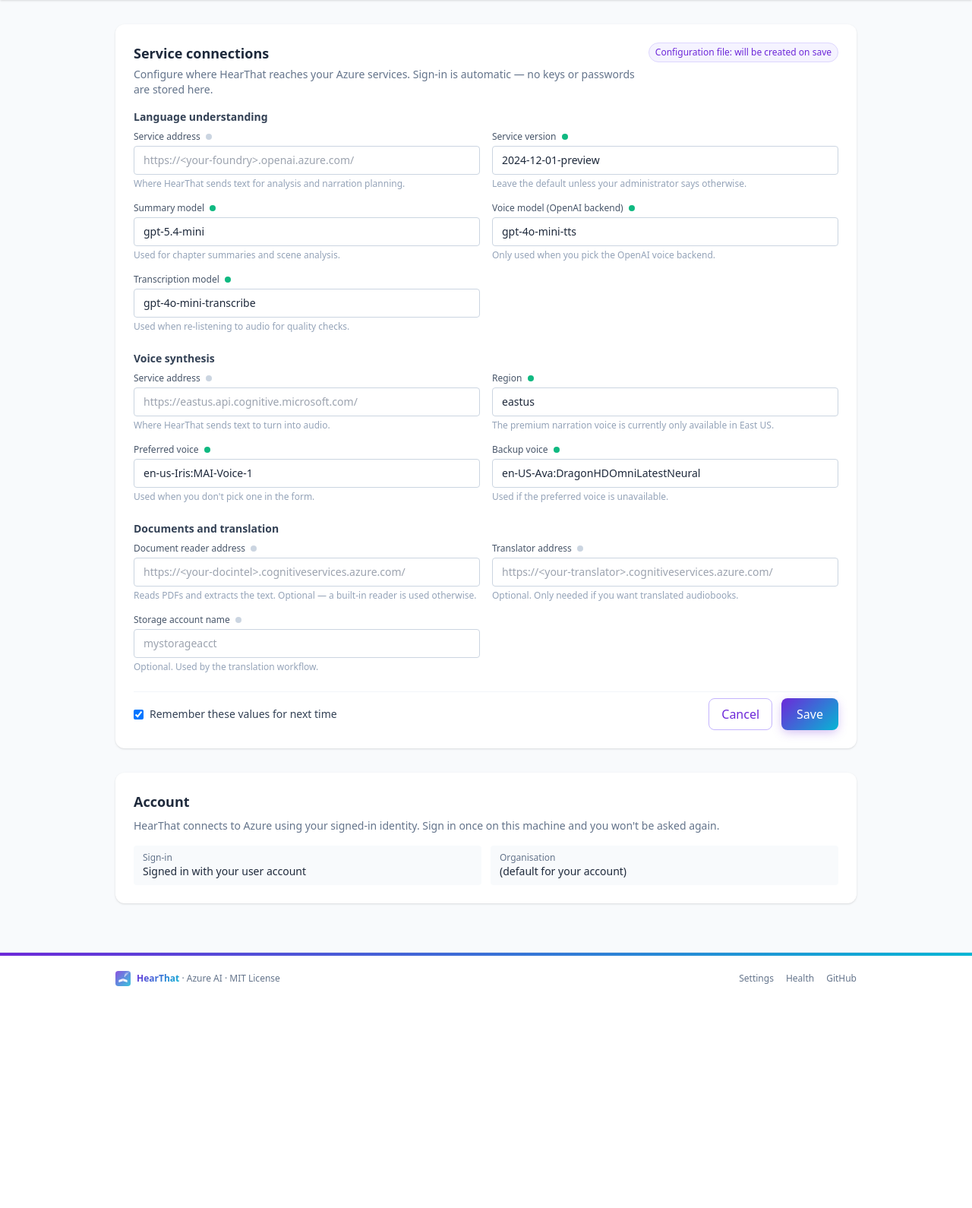
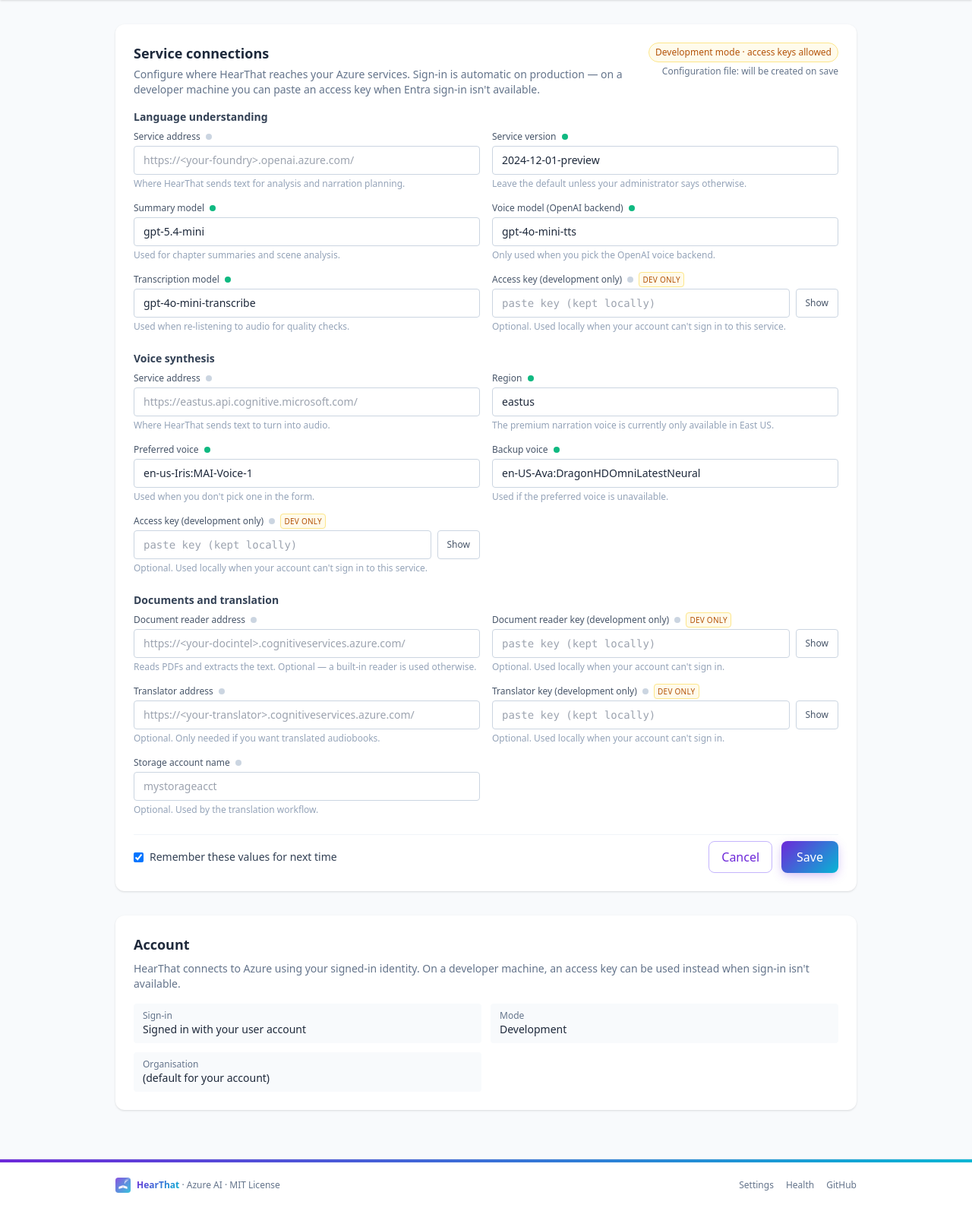
Before and after one commit to olivMertens/HearThat, a FastAPI app: page /settings in a window 1280 px wide. Shown: the part 92-1682 px from the top of the page at 76% size. Before the commit the page ends 1390 px from the top, so only its background shows below. Run offline with FastAPI, Linux system fonts and the light colour scheme; some libraries are stand-ins or nearby versions.

Commit message:
feat(ui): env-aware settings page with dev-only key fields

```diff
--- a/src/hearthat/ui/app.py
+++ b/src/hearthat/ui/app.py
@@ -128,30 +128,42 @@ _SETTINGS_GROUPS: list[dict[str, object]] = [
                 "Service address",
                 "https://<your-foundry>.openai.azure.com/",
                 "Where HearThat sends text for analysis and narration planning.",
+                False,
             ),
             (
                 "AZURE_OPENAI_API_VERSION",
                 "Service version",
                 "2024-12-01-preview",
                 "Leave the default unless your administrator says otherwise.",
+                False,
             ),
             (
                 "AZURE_OPENAI_DEPLOYMENT_SUMMARY",
                 "Summary model",
                 "gpt-5.4-mini",
                 "Used for chapter summaries and scene analysis.",
+                False,
             ),
             (
                 "AZURE_OPENAI_DEPLOYMENT_TTS",
                 "Voice model (OpenAI backend)",
                 "gpt-4o-mini-tts",
                 "Only used when you pick the OpenAI voice backend.",
+                False,
             ),
             (
                 "AZURE_OPENAI_DEPLOYMENT_TRANSCRIBE",
                 "Transcription model",
                 "gpt-4o-mini-transcribe",
                 "Used when re-listening to audio for quality checks.",
+                False,
+            ),
+            (
+                "AZURE_OPENAI_API_KEY",
+                "Access key (development only)",
+                "",
+                "Optional. Used locally when your account can't sign in to this service.",
+                True,
             ),
         ],
     },
@@ -163,24 +175,35 @@ _SETTINGS_GROUPS: list[dict[str, object]] = [
                 "Service address",
                 "https://eastus.api.cognitive.microsoft.com/",
                 "Where HearThat sends text to turn into audio.",
+                False,
             ),
             (
                 "AZURE_SPEECH_REGION",
                 "Region",
                 "eastus",
                 "The premium narration voice is currently only available in East US.",
+                False,
             ),
             (
                 "HEARTHAT_DEFAULT_VOICE",
                 "Preferred voice",
                 "en-us-Iris:MAI-Voice-1",
                 "Used when you don't pick one in the form.",
+                False,
             ),
             (
                 "HEARTHAT_FALLBACK_VOICE",
                 "Backup voice",
                 "en-US-Ava:DragonHDOmniLatestNeural",
                 "Used if the preferred voice is unavailable.",
+                False,
+            ),
+            (
+                "AZURE_SPEECH_API_KEY",
+                "Access key (development only)",
+                "",
+                "Optional. Used locally when your account can't sign in to this service.",
+                True,
             ),
         ],
     },
@@ -192,26 +215,51 @@ _SETTINGS_GROUPS: list[dict[str, object]] = [
                 "Document reader address",
                 "https://<your-docintel>.cognitiveservices.azure.com/",
                 "Reads PDFs and extracts the text. Optional — a built-in reader is used otherwise.",
+                False,
+            ),
+            (
+                "AZURE_DOCINTEL_API_KEY",
+                "Document reader key (development only)",
+                "",
+                "Optional. Used locally when your account can't sign in.",
+                True,
             ),
             (
                 "AZURE_TRANSLATOR_ENDPOINT",
                 "Translator address",
                 "https://<your-translator>.cognitiveservices.azure.com/",
                 "Optional. Only needed if you want translated audiobooks.",
+                False,
+            ),
+            (
+                "AZURE_TRANSLATOR_API_KEY",
+                "Translator key (development only)",
+                "",
+                "Optional. Used locally when your account can't sign in.",
+                True,
             ),
             (
                 "AZURE_STORAGE_ACCOUNT_NAME",
                 "Storage account name",
                 "mystorageacct",
                 "Optional. Used by the translation workflow.",
+                False,
             ),
         ],
     },
 ]
 
 
-def _editable_keys() -> list[str]:
-    return [name for g in _SETTINGS_GROUPS for (name, *_rest) in g["fields"]]  # type: ignore[misc]
+def _editable_keys(*, include_secret: bool) -> list[str]:
+    keys: list[str] = []
+    for g in _SETTINGS_GROUPS:
+        for entry in g["fields"]:  # type: ignore[index]
+            name = entry[0]
+            secret = entry[4] if len(entry) > 4 else False
+            if secret and not include_secret:
+                continue
+            keys.append(name)
+    return keys
 
 
 def _build_groups(settings: Settings) -> list[dict[str, object]]:
@@ -219,7 +267,12 @@ def _build_groups(settings: Settings) -> list[dict[str, object]]:
     out: list[dict[str, object]] = []
     for group in _SETTINGS_GROUPS:
         fields = []
-        for name, label, placeholder, hint in group["fields"]:  # type: ignore[misc]
+        for entry in group["fields"]:  # type: ignore[index]
+            name, label, placeholder, hint = entry[0], entry[1], entry[2], entry[3]
+            secret = entry[4] if len(entry) > 4 else False
+            if secret and not settings.is_dev:
+                # Hide all key fields in production.
+                continue
             value = dump.get(name, "")
             fields.append(
                 {
@@ -228,6 +281,7 @@ def _build_groups(settings: Settings) -> list[dict[str, object]]:
                     "placeholder": placeholder,
                     "hint": hint,
                     "value": str(value) if value is not None else "",
+                    "secret": bool(secret),
                 }
             )
         out.append({"title": group["title"], "fields": fields})
@@ -236,8 +290,18 @@ def _build_groups(settings: Settings) -> list[dict[str, object]]:
 
 def _identity_info(settings: Settings) -> dict[str, str]:
     has_sp = bool(os.environ.get("AZURE_CLIENT_ID") and os.environ.get("AZURE_CLIENT_SECRET"))
+    has_keys = any(
+        [
+            settings.use_openai_key,
+            settings.use_speech_key,
+            settings.use_docintel_key,
+            settings.use_translator_key,
+        ]
+    )
     has_cli = bool(os.environ.get("AZURE_TENANT_ID")) or not has_sp
-    if has_sp:
+    if has_keys:
+        sign_in = "Using access keys (development)"
+    elif has_sp:
         sign_in = "Signed in with an application identity"
     elif has_cli:
         sign_in = "Signed in with your user account"
@@ -246,6 +310,7 @@ def _identity_info(settings: Settings) -> dict[str, str]:
     tenant = os.environ.get("AZURE_TENANT_ID") or "(default for your account)"
     return {
         "Sign-in": sign_in,
+        "Mode": "Development" if settings.is_dev else "Production",
         "Organisation": tenant,
     }
 
@@ -286,6 +351,7 @@ async def settings_page(request: Request, saved: int = 0) -> HTMLResponse:
             "groups": _build_groups(settings),
             "identity": _identity_info(settings),
             "env_file_exists": env_path.exists(),
+            "is_dev": settings.is_dev,
             "message": "Settings applied." if saved else None,
         },
     )
@@ -295,8 +361,9 @@ async def settings_page(request: Request, saved: int = 0) -> HTMLResponse:
 async def update_settings_route(request: Request) -> RedirectResponse:
     form = await request.form()
     persist = bool(form.get("persist"))
+    settings = get_settings()
     updates: dict[str, str] = {}
-    for key in _editable_keys():
+    for key in _editable_keys(include_secret=settings.is_dev):
         if key in form:
             value = str(form[key]).strip()
             updates[key] = value
--- a/src/hearthat/ui/templates/settings.html
+++ b/src/hearthat/ui/templates/settings.html
@@ -6,13 +6,24 @@
     <div>
       <h2 class="text-lg font-semibold">Service connections</h2>
       <p class="text-sm text-slate-500 mt-1">
-        Configure where HearThat reaches your Azure services. Sign-in is automatic — no keys or
-        passwords are stored here.
+        Configure where HearThat reaches your Azure services. Sign-in is automatic on production —
+        on a developer machine you can paste an access key when Entra sign-in isn't available.
       </p>
     </div>
-    <span class="text-xs px-2 py-1 rounded-full bg-violet-50 text-violet-700 border border-violet-200 whitespace-nowrap">
-      Configuration file: {{ "found" if env_file_exists else "will be created on save" }}
-    </span>
+    <div class="flex flex-col items-end gap-1 whitespace-nowrap">
+      {% if is_dev %}
+      <span class="text-xs px-2 py-1 rounded-full bg-amber-50 text-amber-700 border border-amber-200">
+        Development mode · access keys allowed
+      </span>
+      {% else %}
+      <span class="text-xs px-2 py-1 rounded-full bg-emerald-50 text-emerald-700 border border-emerald-200">
+        Production mode · keys disabled
+      </span>
+      {% endif %}
+      <span class="text-xs text-slate-500">
+        Configuration file: {{ "found" if env_file_exists else "will be created on save" }}
+      </span>
+    </div>
   </div>
 
   {% if message %}
@@ -31,14 +42,30 @@
           <label class="block text-xs font-medium text-slate-600 mb-1">
             {{ f.label }}
             {% if f.value %}
-              <span class="ml-1 inline-block h-2 w-2 rounded-full bg-emerald-500" title="configured"></span>
+              <span class="ml-1 inline-block h-2 w-2 rounded-full bg-emerald-500" title="set"></span>
             {% else %}
               <span class="ml-1 inline-block h-2 w-2 rounded-full bg-slate-300" title="empty"></span>
             {% endif %}
+            {% if f.secret %}
+              <span class="ml-1 text-[10px] uppercase tracking-wide text-amber-700 bg-amber-50 border border-amber-200 rounded px-1 py-0.5">dev only</span>
+            {% endif %}
           </label>
+          {% if f.secret %}
+          <div class="flex gap-2">
+            <input type="password" name="{{ f.name }}" value="{{ f.value }}"
+                   placeholder="paste key (kept locally)"
+                   autocomplete="off"
+                   class="flex-1 rounded border border-slate-300 px-3 py-2 text-sm font-mono focus:border-violet-500 focus:ring-1 focus:ring-violet-400 focus:outline-none secret-input" />
+            <button type="button"
+                    class="px-3 py-2 text-xs rounded border border-slate-300 text-slate-600 hover:bg-slate-50 toggle-secret">
+              Show
+            </button>
+          </div>
+          {% else %}
           <input type="text" name="{{ f.name }}" value="{{ f.value }}"
                  placeholder="{{ f.placeholder }}"
                  class="w-full rounded border border-slate-300 px-3 py-2 text-sm focus:border-violet-500 focus:ring-1 focus:ring-violet-400 focus:outline-none" />
+          {% endif %}
           {% if f.hint %}<p class="mt-1 text-xs text-slate-400">{{ f.hint }}</p>{% endif %}
         </div>
         {% endfor %}
@@ -62,8 +89,8 @@
 <section class="rounded-xl bg-white p-6 shadow">
   <h2 class="text-lg font-semibold mb-2">Account</h2>
   <p class="text-sm text-slate-500 mb-4">
-    HearThat connects to Azure using your signed-in identity. Sign in once on this machine and you
-    won't be asked again.
+    HearThat connects to Azure using your signed-in identity. On a developer machine, an access
+    key can be used instead when sign-in isn't available.
   </p>
   <dl class="grid grid-cols-1 sm:grid-cols-2 gap-3 text-sm">
     {% for k, v in identity.items() %}
@@ -74,4 +101,20 @@
     {% endfor %}
   </dl>
 </section>
+
+<script>
+  document.querySelectorAll(".toggle-secret").forEach(function (btn) {
+    btn.addEventListener("click", function () {
+      var input = btn.parentElement.querySelector(".secret-input");
+      if (!input) return;
+      if (input.type === "password") {
+        input.type = "text";
+        btn.textContent = "Hide";
+      } else {
+        input.type = "password";
+        btn.textContent = "Show";
+      }
+    });
+  });
+</script>
 {% endblock %}
```
